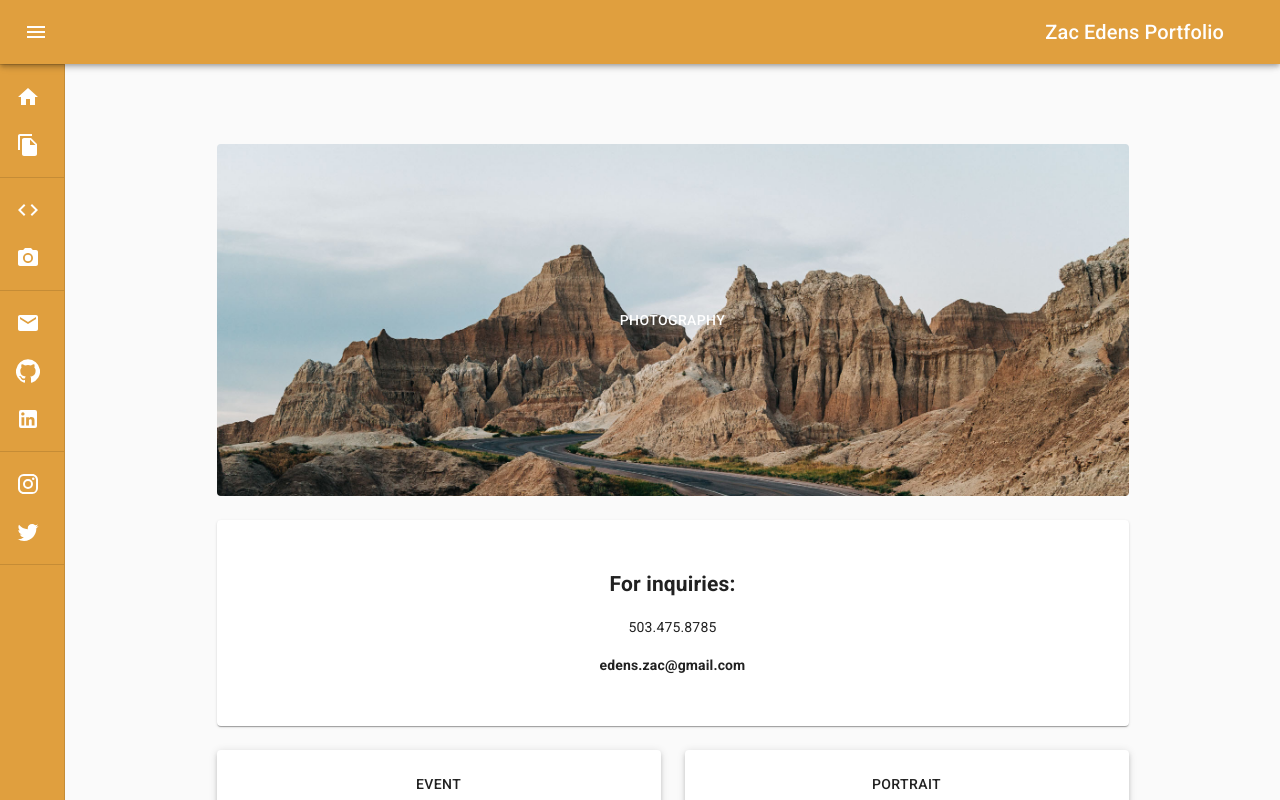
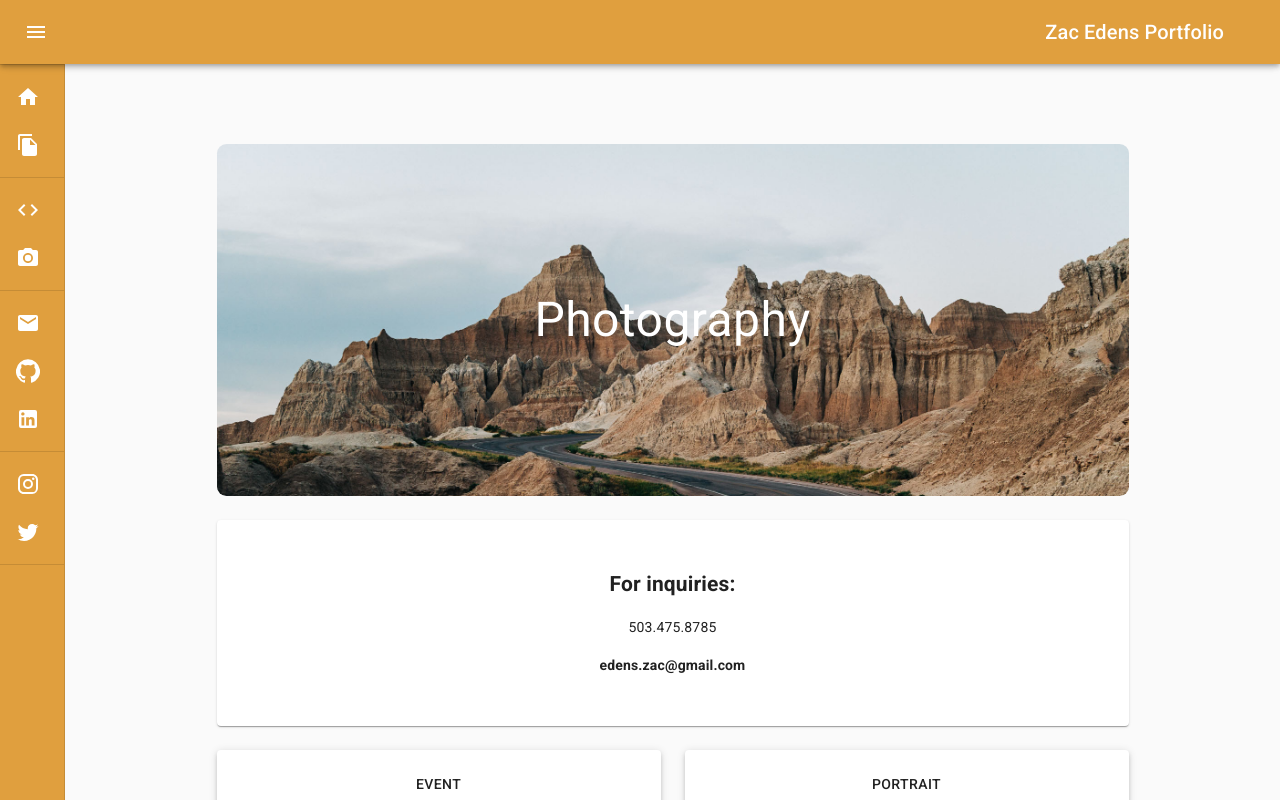
Before and after one commit to themancalledzac/edens-portfolio, a React (Create React App) app: page /photography in a window 1280 px wide. Shown: the top 800 px of the page. Built offline with nearby package versions, Linux system fonts and the light colour scheme.

Commit message:
Update resume, update header on photography page

```diff
--- a/src/page/Photography.js
+++ b/src/page/Photography.js
@@ -1,4 +1,11 @@
-import { Button, Container, Grid, makeStyles, Paper } from "@material-ui/core";
+import {
+  Button,
+  Container,
+  Grid,
+  makeStyles,
+  Paper,
+  Typography,
+} from "@material-ui/core";
 import React from "react";
 // import { HOME_PHOTO_FULL } from "../utils/actions";
 // import { useStoreContext } from "../utils/GlobalState";
@@ -23,6 +30,9 @@ const useStyles = makeStyles((theme) => ({
     padding: theme.spacing(2),
     marginTop: "5rem",
     textAlign: "center",
+    justifyContent: "center",
+    display: "flex",
+    alignItems: "center",
     color: colors.white,
     // backgroundColor: colors.blue,
     backgroundImage: `url(${headerImage})`,
@@ -30,6 +40,9 @@ const useStyles = makeStyles((theme) => ({
     width: "100%",
     backgroundSize: "cover",
     height: "22rem",
+    borderRadius: ".6rem",
+    // transform: "translateZ(-50px) scale(2)",
+    // position: "absolute",
   },
   phoneNumber: {
     textDecoration: "none",
@@ -44,6 +57,23 @@ const useStyles = makeStyles((theme) => ({
       cursor: "pointer",
     },
   },
+  title: {
+    // position: "absolute",
+    alignItems: "center",
+    alignContent: "center",
+    textAlign: "center",
+    zIndex: "1",
+    fontSize: "3rem",
+  },
+  parallax_container: {
+    // alignItems: "center",
+    // height: "50rem",
+    // perspective: "500px",
+    // perspectiveOrigin: "0 0",
+    // overflowX: "hidden",
+    // overflowY: "auto",
+    // position: "relative",
+  },
 }));
 // <Grid item xs={12} sm={state.home.photo.gridWidth}>
 
@@ -57,14 +87,16 @@ export default function Photography() {
           <Grid item xs={12} sm={12}>
             <div className={classes.root}>
               <Grid container spacing={3}>
-                <Grid item xs={12}>
-                  <Button
+                <Grid item xs={12} className={classes.parallax_container}>
+                  <div
                     style={{ width: "100%" }}
-                    className={(classes.paper, classes.header)}
+                    className={classes.header}
                     // onClick={() => fullChange()}
                   >
-                    Photography
-                  </Button>
+                    <Typography varient='h1' noWrap className={classes.title}>
+                      Photography
+                    </Typography>
+                  </div>
                 </Grid>
                 <Grid item xs={12}>
                   <Paper className={classes.infos}>
```
Also changed, not shown: 1 other file (tests, documents, lock files or other folders).
